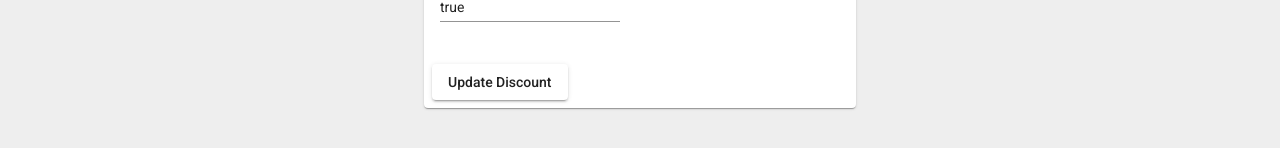
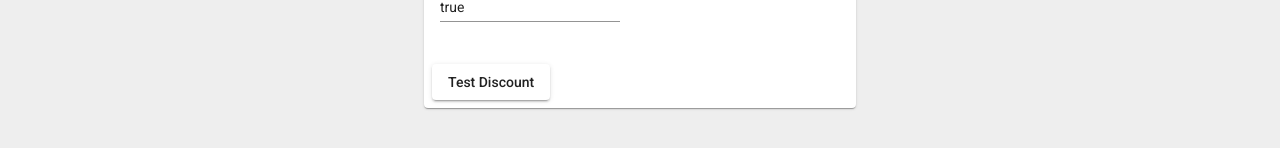
Before and after one commit to emandere/super-student-discount, an Angular app: page /testdiscount in a window 1280 px wide. Shown: the part 282-430 px from the top of the page. Built offline with nearby package versions, Linux system fonts and the light colour scheme.

Commit message:
Update label

```diff
--- a/src/app/test-discount-data/test-discount-data.component.html
+++ b/src/app/test-discount-data/test-discount-data.component.html
@@ -19,6 +19,6 @@
 
     </mat-card-content>
     <mat-card-actions align="left">
-      <button mat-raised-button  (click)="testDiscount()">Update Discount</button>
+      <button mat-raised-button  (click)="testDiscount()">Test Discount</button>
     </mat-card-actions>
 </mat-card>
```
